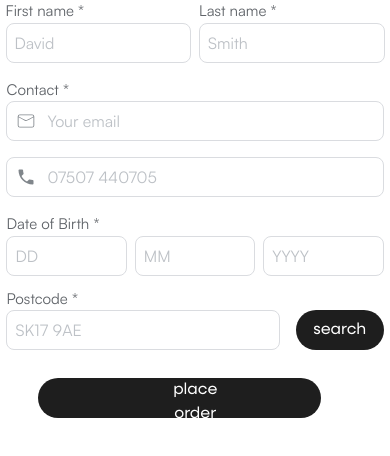
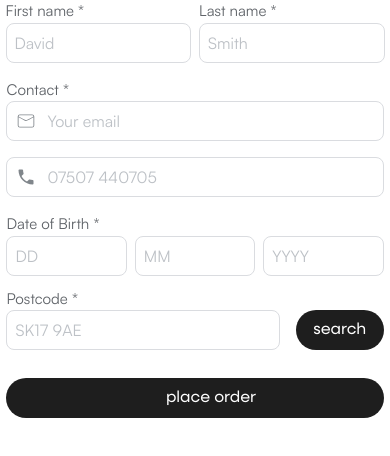
Before and after one commit to Kursatkeskin96/boshhh, a Next.js app: page / in a window 390 px wide. Shown: the top 456 px of the page. Built offline with nearby package versions, Linux system fonts and the light colour scheme.

Commit message:
button css changed

```diff
--- a/components/Form.jsx
+++ b/components/Form.jsx
@@ -480,10 +480,10 @@ export default function Form(props) {
           </div>
         )}
 
-        <Link href={`https://boshhh.com/checkout?${queryString}`}>
+        <Link className="bg-[#1E1E1E] flex justify-center items-center   w-[90%] lg:w-[526px] h-[40px] py-15 pl-32 pr-24 mt-6 font-normal text-white rounded-[100px]" href={`https://boshhh.com/checkout?${queryString}`}>
           <button
             type="submit"
-            className="bg-[#1E1E1E] w-[90%] lg:w-[526px] h-[40px] py-15 pl-32 pr-24 mt-6 font-normal text-white rounded-[100px]"
+            className="w-full"
           >
             place order
           </button>
```
